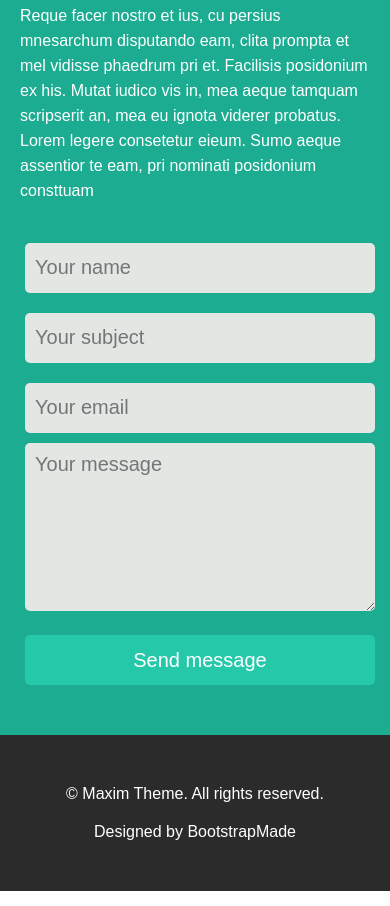
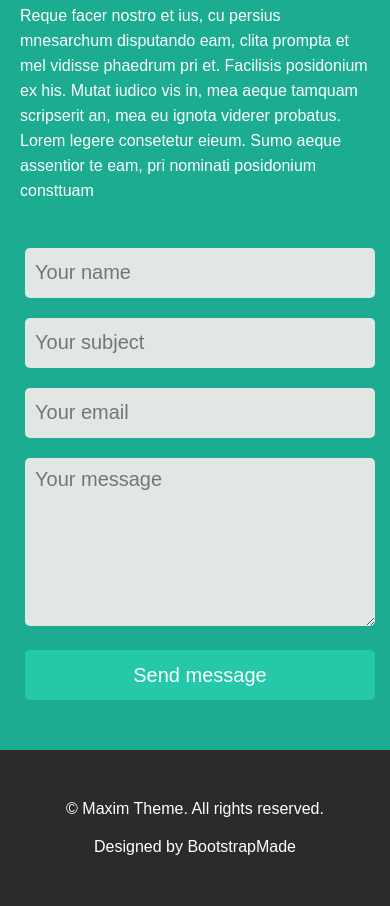
Before and after one commit to kokosanki/january-template-challenge, a website built with webpack: page src/index.html in a window 390 px wide. Shown: the part 5738-6644 px from the top of the page. Built offline with nearby package versions, Linux system fonts and the light colour scheme.

Commit message:
form changes

```diff
--- a/src/styles/components/_form.scss
+++ b/src/styles/components/_form.scss
@@ -86,19 +86,13 @@
 
         &__form {
             flex-direction: column;
-            margin-top: 40px;
+            margin-top: 35px;
         }
 
         .form__details,
         .form__message,
         .form__input--btn {
             width: 100%;
-        }
-
-        .form__input {
-            &:first-child {
-                margin-top: 0;
-            }
         }
 
         .form__input {
```
